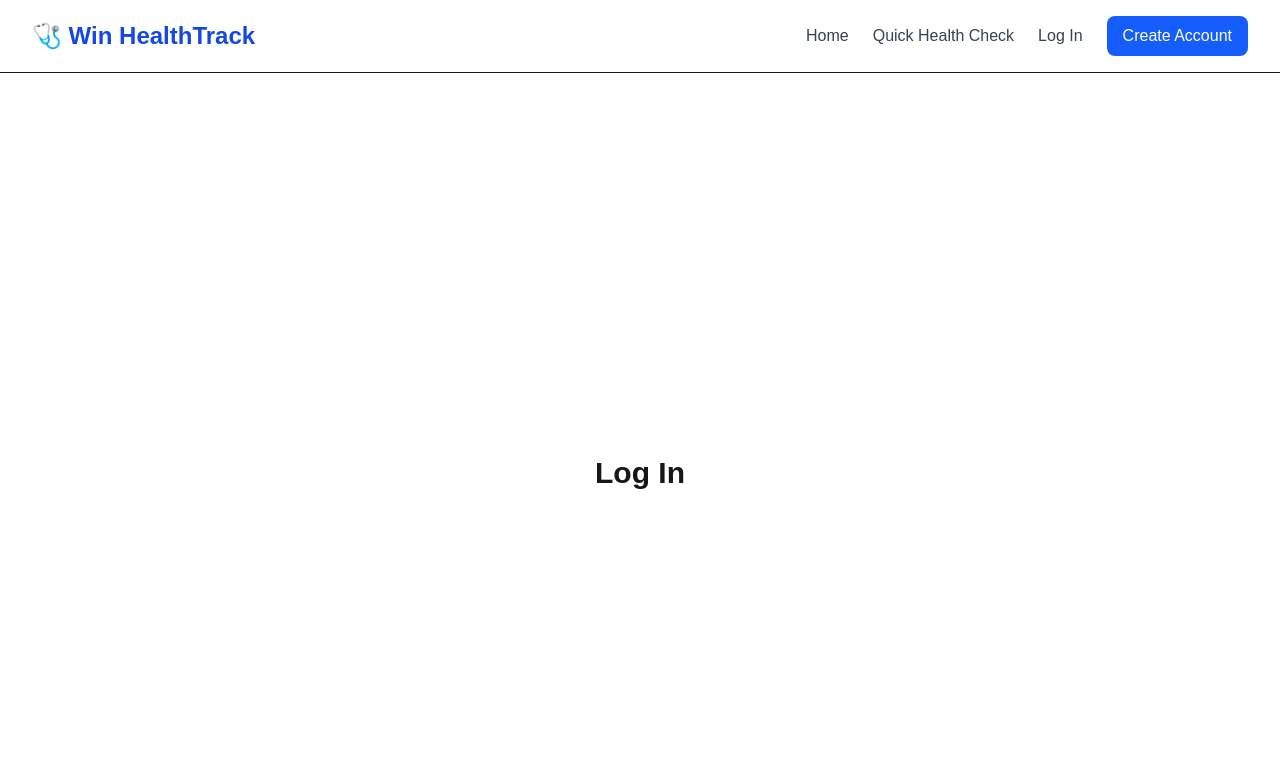
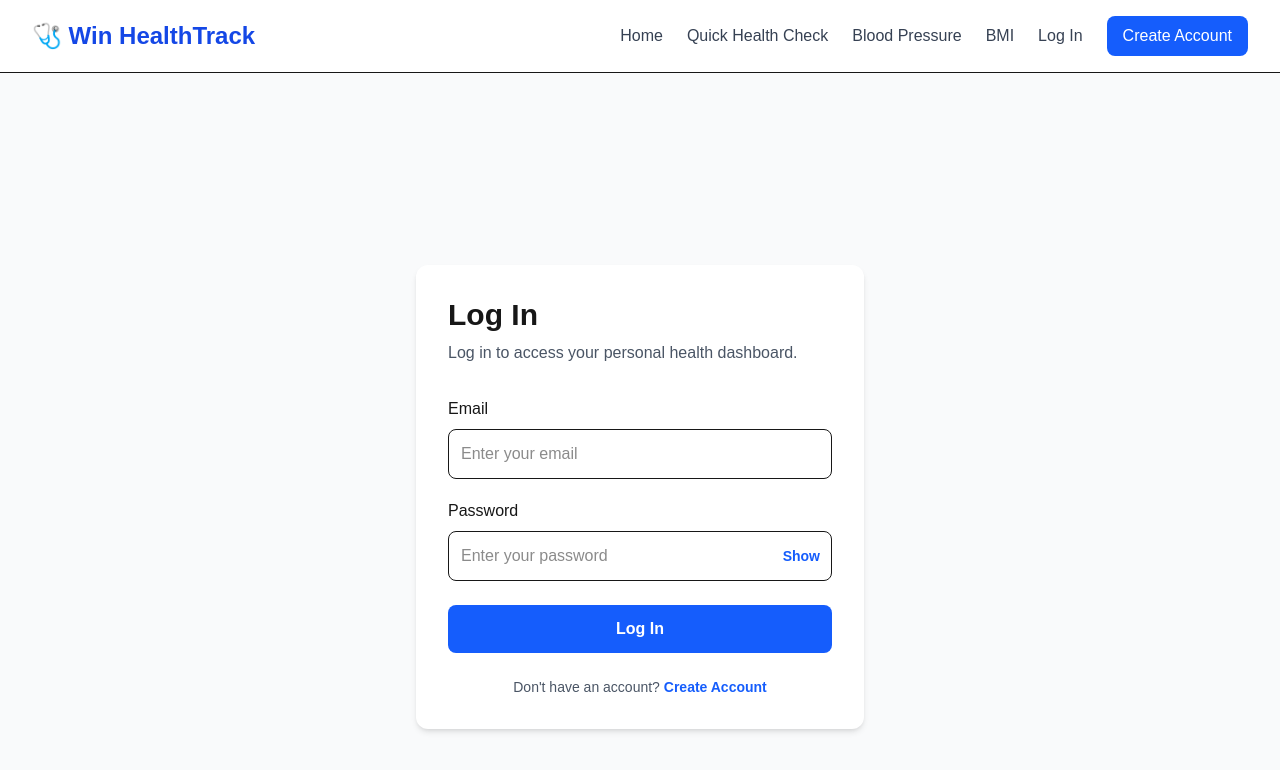
Before and after one commit to Godwin-Diya/win-healthtrack, a Next.js app: page /login in a window 1280 px wide. Shown: the top 770 px of the page. Built offline with nearby package versions, Linux system fonts and the light colour scheme.

Commit message:
Restore functional login form

```diff
--- a/app/blood-pressure/page.tsx
+++ b/app/blood-pressure/page.tsx
@@ -41,13 +41,34 @@ export default function BloodPressurePage() {
     currentUser.healthRecords.push(newRecord);
 
     localStorage.setItem(
-        "currentUser",
-        JSON.stringify(currentUser)
+    "currentUser",
+    JSON.stringify(currentUser)
     );
 
-    setSystolic("");
-    setDiastolic("");
-    setMessage("Blood pressure reading saved successfully.");
+    const savedUsers = localStorage.getItem("users");
+
+    if (savedUsers) {
+    const users = JSON.parse(savedUsers);
+
+    const updatedUsers = users.map((existingUser: {
+    email: string;
+        }) => {
+        if (existingUser.email === currentUser.email) {
+        return currentUser;
+        }
+
+    return existingUser;
+    });
+
+    localStorage.setItem(
+    "users",
+    JSON.stringify(updatedUsers)
+    );
+    }
+
+setSystolic("");
+setDiastolic("");
+setMessage("Blood pressure reading saved successfully.");
     }
 
     return (
--- a/app/bmi/page.tsx
+++ b/app/bmi/page.tsx
@@ -53,11 +53,32 @@ export default function BMIPage() {
     currentUser.healthRecords.push(newRecord);
 
     localStorage.setItem(
-        "currentUser",
-        JSON.stringify(currentUser)
+    "currentUser",
+    JSON.stringify(currentUser)
     );
 
-    setMessage(`Your BMI is ${bmi.toFixed(1)}.`);
+    const savedUsers = localStorage.getItem("users");
+
+    if (savedUsers) {
+    const users = JSON.parse(savedUsers);
+
+    const updatedUsers = users.map((existingUser: {
+    email: string;
+    }) => {
+    if (existingUser.email === currentUser.email) {
+        return currentUser;
+    }
+
+    return existingUser;
+    });
+
+    localStorage.setItem(
+    "users",
+    JSON.stringify(updatedUsers)
+    );
+    }
+
+setMessage(`Your BMI is ${bmi.toFixed(1)}.`);
     setWeight("");
     setHeight("");
     }
@@ -130,7 +151,9 @@ export default function BMIPage() {
             </p>
             )}
 
-        </div>
+
+
+                </div>
         </div>
     </main>);
 }
--- a/app/login/page.tsx
+++ b/app/login/page.tsx
@@ -35,13 +35,133 @@ export default function LoginPage() {
         router.push("/dashboard");
     }
 
+return (
+    <main className="min-h-screen bg-gray-50 p-6">
+    <div className="mx-auto flex min-h-screen max-w-md items-center">
+        <div className="w-full rounded-xl bg-white p-8 shadow-md">
 
-    // na me just put this one there, I can actually remove it
-    return (
-        <main className="min-h-screen flex items-center justify-center">
         <h1 className="text-3xl font-bold">
             Log In
         </h1>
+
+        <p className="mt-2 text-gray-600">
+            Log in to access your personal health dashboard.
+        </p>
+
+        <form
+            onSubmit={(e) => {
+            e.preventDefault();
+            handleLogin();
+            }}
+            className="mt-8"
+        >
+            <div>
+            <label className="mb-2 block font-medium">
+                Email
+            </label>
+
+            <input
+                type="email"
+                value={email}
+                onChange={(e) => setEmail(e.target.value)}
+                className="w-full rounded-lg border p-3"
+                placeholder="Enter your email"
+                required
+            />
+            </div>
+
+            <div className="mt-5">
+            <label className="mb-2 block font-medium">
+                Password
+            </label>
+
+            <div className="relative">
+                <input
+                type={showPassword ? "text" : "password"}
+                value={password}
+                onChange={(e) => setPassword(e.target.value)}
+                className="w-full rounded-lg border p-3 pr-20"
+                placeholder="Enter your password"
+                required/>
+
+                <button
+                type="button"
+                onClick={() =>
+                setShowPassword(!showPassword)
+                }
+                className="absolute right-3 top-1/2 -translate-y-1/2 text-sm font-semibold text-blue-600">
+                {showPassword ? "Hide" : "Show"}
+                </button>
+            </div>
+            </div>
+
+            {error && (
+            <p className="mt-4 rounded-lg bg-red-50 p-3 text-sm font-medium text-red-600">
+                {error}
+            </p>
+            )}
+
+            <button
+            type="submit"
+            className="mt-6 w-full rounded-lg bg-blue-600 px-6 py-3 font-semibold text-white hover:bg-blue-700 transition">
+            Log In
+            </button>
+        </form>
+
+        <p className="mt-6 text-center text-sm text-gray-600">
+            Don&apos;t have an account?{" "}
+            <button
+            type="button"
+            onClick={() => router.push("/signup")}
+            className="font-semibold text-blue-600 hover:underline">
+            Create Account
+            </button>
+        </p>
+
+        </div>
+    </div>
 </main>
 );
+
+
+
+
+
+
+
+
+
+
+
+
+
+
+
+
+
+
+
+
+
+
+
+
+
+
+
+
+
+
+
+
+
+
+
+
+
+
+
+
+
+
 }
--- a/app/page.tsx
+++ b/app/page.tsx
@@ -1,5 +1,5 @@
 import Link from "next/link";
-import loginPage from "./login/page";
+
 
 export default function Home()  {
   return (
--- a/components/Navbar.tsx
+++ b/components/Navbar.tsx
@@ -2,7 +2,7 @@ import Link from "next/link";
 
 export default function Navbar() {
 return (
-        <nav className="flex items-center justify-between px-8 py-4 border-b bg-white">
+    <nav className="flex items-center justify-between border-b bg-white px-8 py-4">
         <Link
         href="/"
         className="text-2xl font-bold text-blue-700">
@@ -11,33 +11,40 @@ export default function Navbar() {
 
     <div className="flex items-center gap-6">
         <Link
-                    href="/app/dashboard"
-                    className="text-gray-700 hover:text-blue-600 transition"
-                >
+            href="/dashboard"
+            className="text-gray-700 hover:text-blue-600 transition">
             Home
         </Link>
 
         <Link
-                    href="/app/health-check"
-                className="text-gray-700 hover:text-blue-600 transition"
-                >
+            href="/health-check"
+            className="text-gray-700 hover:text-blue-600 transition">
             Quick Health Check
         </Link>
 
         <Link
-                    href="/app/login"
-                className="text-gray-700 hover:text-blue-600 transition"
-                >
+            href="/blood-pressure"
+            className="text-gray-700 hover:text-blue-600 transition">
+            Blood Pressure
+        </Link>
+
+        <Link
+            href="/bmi"
+            className="text-gray-700 hover:text-blue-600 transition">
+            BMI
+        </Link>
+
+        <Link
+            href="/login"
+            className="text-gray-700 hover:text-blue-600 transition">
             Log In
         </Link>
 
         <Link
-                    href="/app/signup"
-                    className="rounded-lg bg-blue-600 px-4 py-2 text-white hover:bg-blue-700 transition"
-                >
+            href="/signup"
+            className="rounded-lg bg-blue-600 px-4 py-2 text-white hover:bg-blue-700 transition">
             Create Account
         </Link>
-
         </div>
     </nav>
 );
```
Lines whose indentation alone changed are shown as unchanged.
